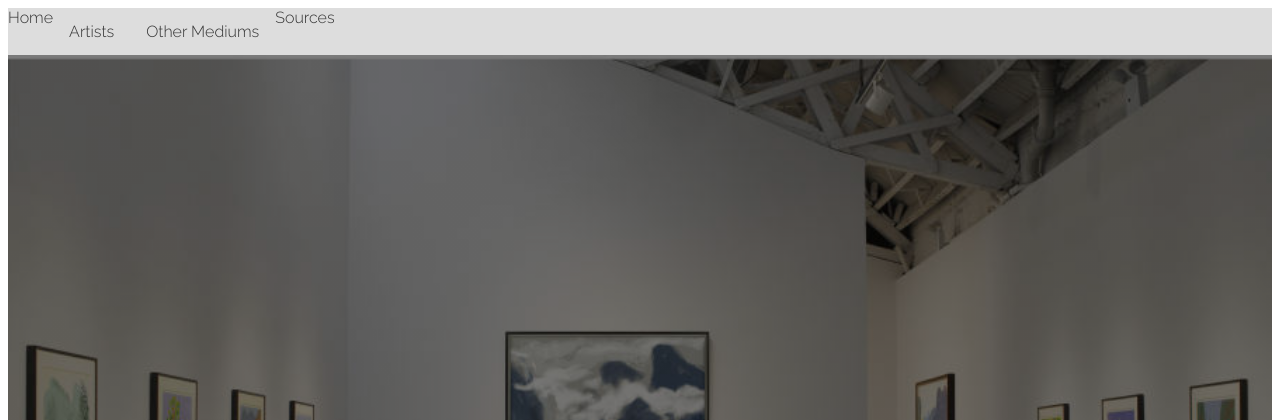
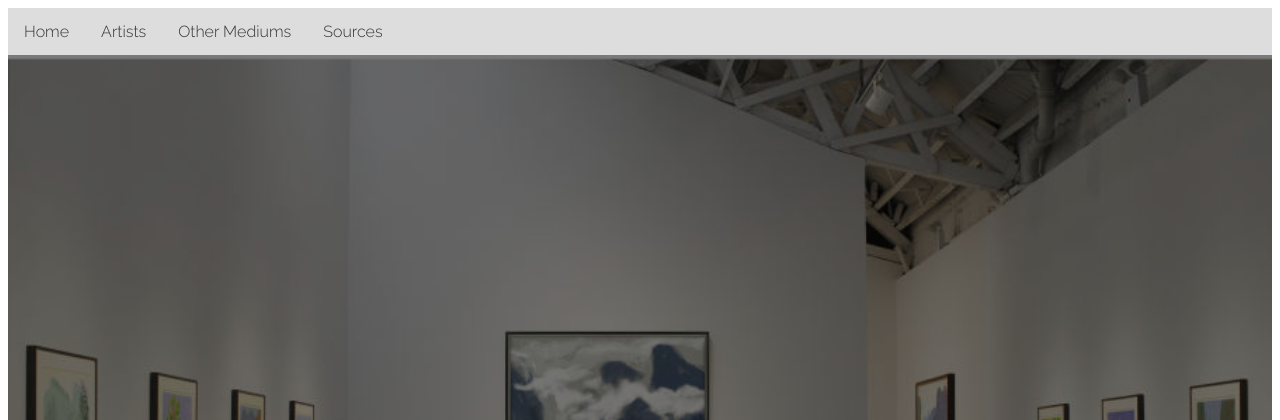
Before and after one commit to luxi712/artgallery, a Flask app: page / in a window 1280 px wide. Shown: the top 420 px of the page. Run offline with Flask 2, Linux system fonts and the light colour scheme.

Commit message:
nav bar edits

```diff
--- a/static/css/style.css
+++ b/static/css/style.css
@@ -23,9 +23,6 @@ h1 {
   text-align: center;
   padding: 14px 16px;
   text-decoration: none;
-  list-style-type: none;
-  margin: 0;
-  padding: 0;
 }
 
 /* The dropdown container */
```
